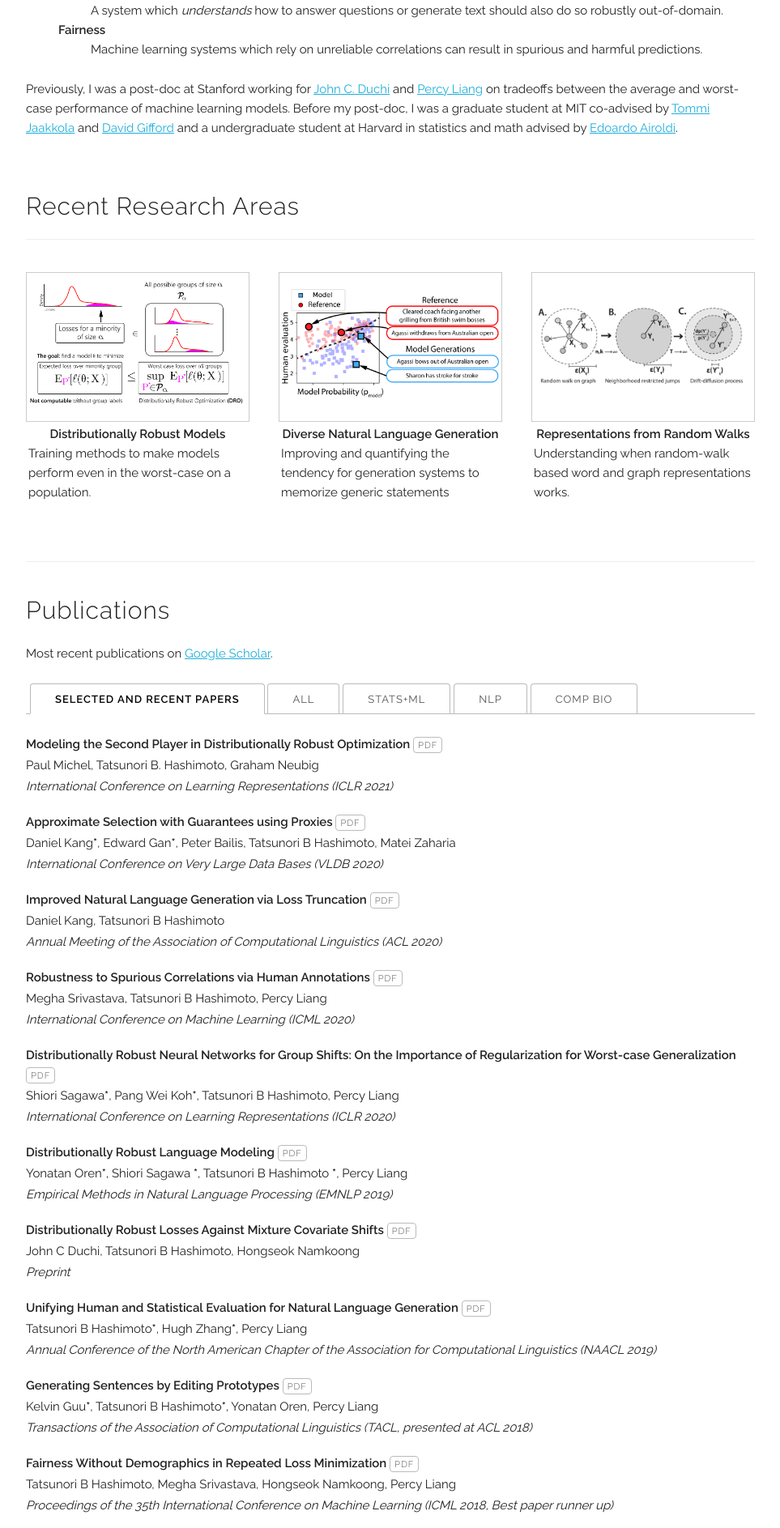
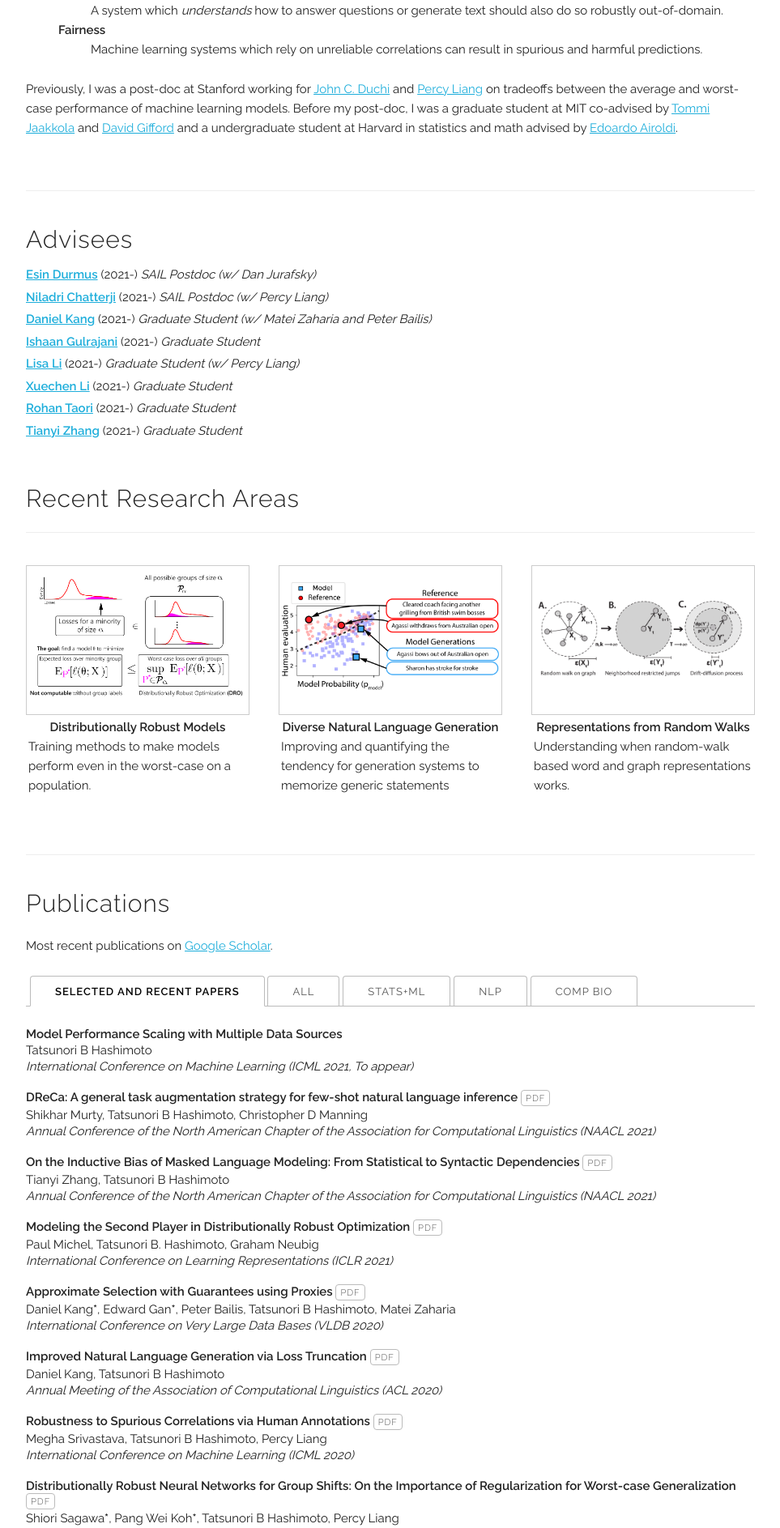
Before and after one commit to thashim/thashim.github.io, a Jekyll site: the page built from index.html, in a window 1280 px wide. Shown: the part 696-2583 px from the top of the page at 81% size, without its empty margins (158-1121 px from the left). Built offline with Jekyll 4.4.1, drawn with Linux system fonts in a browser that asks for light colours.

Commit message:
update pubs and people

```diff
--- a/_data/publications.yaml
+++ b/_data/publications.yaml
@@ -1,4 +1,31 @@
 papers:
+  - title: "Model Performance Scaling with Multiple Data Sources"
+    authors: "Tatsunori B Hashimoto"
+    venue: "International Conference on Machine Learning (ICML 2021, To appear)"
+    statsml: y
+    selected: y
+
+  - title: "Measuring Conversational Uptake: A Case Study on Student-Teacher Interactions"
+    authors: "Dorottya Demszky, Jing Liu, Zid Mancenido, Julie Cohen, Heather Hill, Dan Jurafsky, Tatsunori B Hashimoto"
+    venue: "Annual Meeting of the Association of Computational Linguistics (ACL 2020, To appear)"
+    paper_pdf: https://arxiv.org/pdf/2106.03873.pdf
+    nlp: y
+
+  - title: "DReCa: A general task augmentation strategy for few-shot natural language inference"
+    authors: "Shikhar Murty, Tatsunori B Hashimoto, Christopher D Manning"
+    venue: "Annual Conference of the North American Chapter of the Association for Computational Linguistics (NAACL 2021)"
+    paper_pdf: https://www.aclweb.org/anthology/2021.naacl-main.88.pdf
+    selected: y
+    nlp: y
+
+  - title: "On the Inductive Bias of Masked Language Modeling: From Statistical to Syntactic Dependencies"
+    authors: "Tianyi Zhang, Tatsunori B Hashimoto"
+    venue: "Annual Conference of the North American Chapter of the Association for Computational Linguistics (NAACL 2021)"
+    paper_pdf: https://arxiv.org/pdf/2104.05694.pdf
+    selected: y
+    nlp: y
+
+
   - title: "Modeling the Second Player in Distributionally Robust Optimization"
     authors: "Paul Michel, Tatsunori B. Hashimoto, Graham Neubig"
     venue: "International Conference on Learning Representations (ICLR 2021)"
--- a/_data/students.yaml
+++ b/_data/students.yaml
@@ -1,27 +1,48 @@
 students:
-    - name: "Hugh Zhang"
-      time: "2019-"
-      place: "Undergrad (with Percy Liang)"
+    - name: "Esin Durmus"
+      time: "2021-"
+      place: "SAIL Postdoc (w/ Dan Jurafsky)"
       category: "current"
+      link: https://www.cs.cornell.edu/~esindurmus/
 
-    - name: "Megha Srivastava"
-      time: "2018-"
-      place: "Undergrad (with Percy Liang)"
+    - name: "Niladri Chatterji"
+      time: "2021-"
+      place: "SAIL Postdoc (w/ Percy Liang)"
       category: "current"
-
-    - name: "Yonatan Oren"
-      time: "2017-"
-      place: "Undergrad (with Percy Liang and Kelvin Guu)"
-      category: "current"
-
-    - name: "Logan Engstrom"
-      time: "2015-2016"
-      place: "High school / MIT Undergrad (with David Gifford)"
-      current: "Now Ph.D. student at MIT"
-      category: "former"
+      link: https://niladri-chatterji.github.io/
 
     - name: "Daniel Kang"
-      time: "2015-2016"
-      place: "MIT Undergrad (with David Gifford)"
-      current: "Now Ph.D. student at Stanford"
-      category: "former"
+      time: "2021-"
+      place: "Graduate Student (w/ Matei Zaharia and Peter Bailis)"
+      category: "current"
+      link: https://ddkang.github.io/
+
+    - name: "Ishaan Gulrajani"
+      time: "2021-"
+      place: "Graduate Student"
+      category: "current"
+      link: https://ishaan.io/
+
+    - name: "Lisa Li"
+      time: "2021-"
+      place: "Graduate Student (w/ Percy Liang)"
+      category: "current"
+      link: https://xiangli1999.github.io/
+
+    - name: "Xuechen Li"
+      time: "2021-"
+      place: "Graduate Student"
+      category: "current"
+      link: https://www.lxuechen.com/
+
+    - name: "Rohan Taori"
+      time: "2021-"
+      place: "Graduate Student"
+      category: "current"
+      link: https://www.rohantaori.com/
+
+    - name: "Tianyi Zhang"
+      time: "2021-"
+      place: "Graduate Student"
+      category: "current"
+      link: https://tiiiger.github.io/
--- a/index.html
+++ b/index.html
@@ -25,6 +25,28 @@ title: Home
   </p>
 
 </div>
+
+
+<div class="docs-section" id="people">
+  <h4>Advisees</h4>
+
+
+      {% assign current_people = site.data.students.students | where: "category", "current" %}
+      {% for person in current_people %}
+        <div class="paper">
+          <p style="line-height: 0.5">
+            {% if person.link %}
+            <a href="{{ person.link | prepend: site.baseurl }}" target="_blank"><b>{{ person.name }}</b></a>
+            {% else %}
+            <b>{{ person.name }}</b>
+
+              {% endif %}
+               ({{ person.time }}) <i>{{ person.place }}</i>
+          </p>
+        </div>
+      {% endfor %}
+</div>
+
 
 <!-- ========== PROJECTS ========== -->
   <h4>Recent Research Areas</h4>
@@ -79,7 +101,52 @@ title: Home
 
 
 
+
 <!-- ========== PUBLICATIONS ========== -->
+
+
+<!-- old people
+<div class="docs-section" id="people">
+  <h4>Advisees</h4>
+
+
+  <ul class="tab-nav">
+    <li><div class="button active" data-ref="#current">Current</div></li>
+    <li><div class="button" data-ref="#former">Former</div></li>
+  </ul>
+
+  <div class="tab-content">
+
+    <div class="tab-pane active" id="current">
+      {% assign current_people = site.data.students.students | where: "category", "current" %}
+      {% for person in current_people %}
+        <div class="paper">
+          <p class="title"><b>{{ person.name }}</b> ({{ person.time }})</p>
+          <p><i>{{ person.place }}</i></p>
+          {% if person.current %}
+          <p> {{ person.current }} </p>
+          {% endif %}
+        </div>
+      {% endfor %}
+    </div>
+
+    <div class="tab-pane" id="former">
+      {% assign former_people = site.data.students.students | where: "category", "former" %}
+      {% for person in former_people %}
+        <div class="paper">
+          <p class="title"><b>{{ person.name }}</b> ({{ person.time }})</p>
+          <p><i>{{ person.place }}</i></p>
+          {% if person.current %}
+          <p> {{ person.current }} </p>
+          {% endif %}
+        </div>
+      {% endfor %}
+    </div>
+
+  </div>
+</div>
+-->
+
 <div class="docs-section" id="publications">
   <h4>Publications</h4>
 
@@ -246,6 +313,8 @@ title: Home
   </div>
 </div>
 
+
+
 <div class="docs-section" id="teaching">
   <h4>Teaching</h4>
   {% assign current_classes = site.data.classes.classes | where: "category", "current" %}
@@ -266,49 +335,6 @@ title: Home
   </div>
   {% endfor %}
 </div>
-
-
-<!---
-<div class="docs-section" id="people">
-  <h4>Advisees</h4>
-
-
-  <ul class="tab-nav">
-    <li><div class="button active" data-ref="#current">Current</div></li>
-    <li><div class="button" data-ref="#former">Former</div></li>
-  </ul>
-
-  <div class="tab-content">
-
-    <div class="tab-pane active" id="current">
-      {% assign current_people = site.data.students.students | where: "category", "current" %}
-      {% for person in current_people %}
-        <div class="paper">
-          <p class="title"><b>{{ person.name }}</b> ({{ person.time }})</p>
-          <p><i>{{ person.place }}</i></p>
-          {% if person.current %}
-          <p> {{ person.current }} </p>
-          {% endif %}
-        </div>
-      {% endfor %}
-    </div>
-
-    <div class="tab-pane" id="former">
-      {% assign former_people = site.data.students.students | where: "category", "former" %}
-      {% for person in former_people %}
-        <div class="paper">
-          <p class="title"><b>{{ person.name }}</b> ({{ person.time }})</p>
-          <p><i>{{ person.place }}</i></p>
-          {% if person.current %}
-          <p> {{ person.current }} </p>
-          {% endif %}
-        </div>
-      {% endfor %}
-    </div>
-
-  </div>
-</div>
---->
 
 
 
```
Also changed, not shown: libs/custom/my_css.css, 2 other files.
